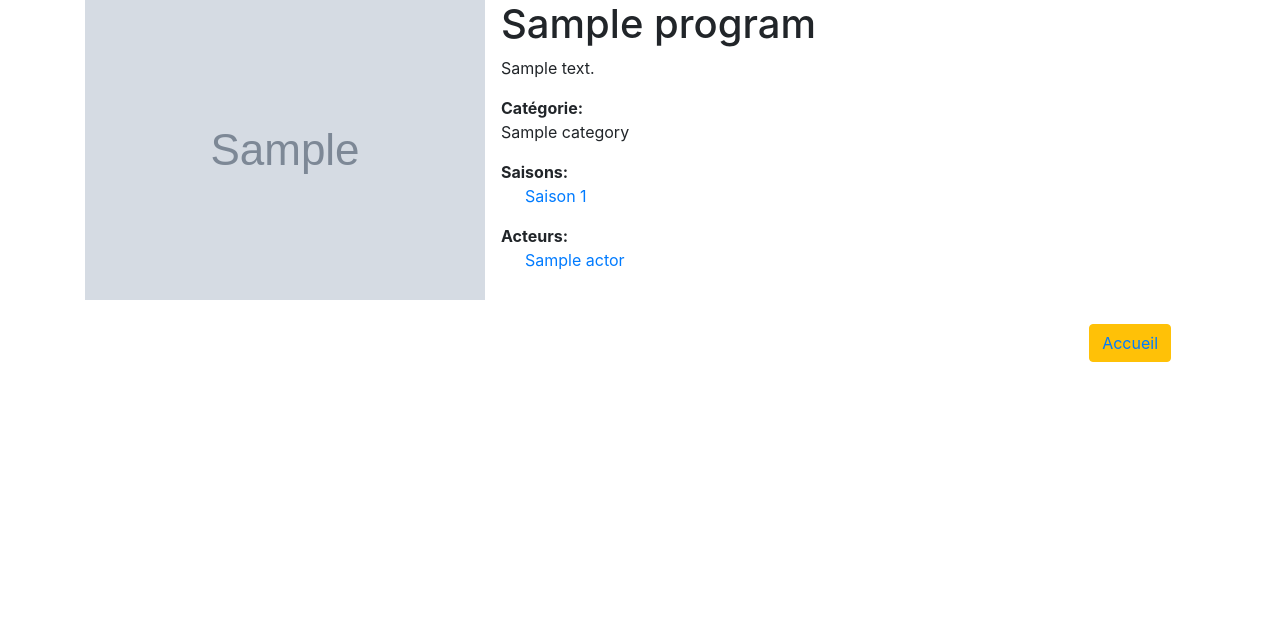
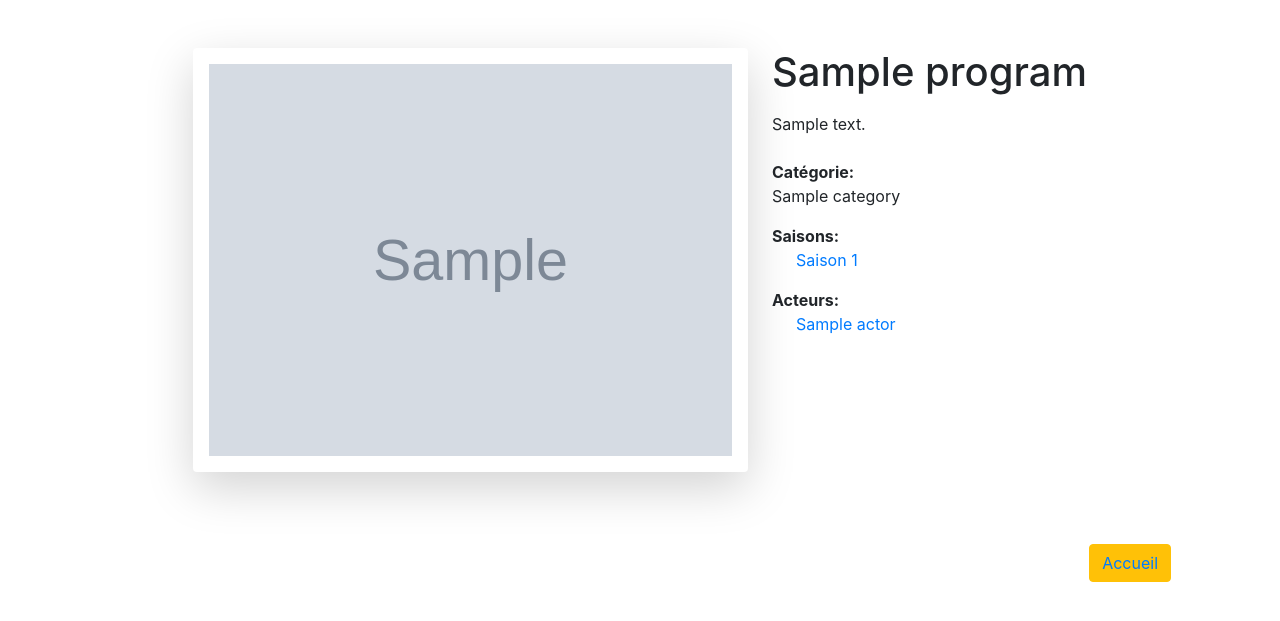
Before and after one commit to Laureenrinadumas/wild-series-symfony, a Symfony app: template templates/wild/show.html.twig in a window 1280 px wide. Shown: the part 56-677 px from the top of the page. Run offline with Twig, Linux system fonts and the light colour scheme; the template is opened without the code that fills it: most values are stand-ins (such as "Sample title", 1, 10 or a date in 2020); grey boxes marked "Sample" are stand-in pictures; some libraries are stand-ins or nearby versions.

Commit message:
css in progress

```diff
--- a/templates/wild/show.html.twig
+++ b/templates/wild/show.html.twig
@@ -3,17 +3,24 @@
 {% block title %}{{ slug }}{% endblock %}
 
 {% block body %}
-    <div class="media">
-        <img class="align-self-start mr-3" src="{{program.poster}}" alt="{{ program.title }} poster">
-        <div class="media-body">
-            <h1 class="mt-0">{{ program.title }}</h1>
-            <p>{{ program.summary }}</p>
+    <div class="d-flex justify-content-center mt-5">
+        <img class="w-50 shadow-lg p-3 mb-5 bg-white rounded" src="{{program.poster}}" alt="{{ program.title }} poster">
+        <div class="d-flex flex-column ml-4">
+            <div class="mb-2">
+                <h1 class="mb-3">{{ program.title }}</h1>
+                <p class="text-justify">{{ program.summary }}</p>
+            </div>
+            <div>
                 <strong>Catégorie:</strong>
                 <p>{{ program.category.name }}</p>
+            </div>
+            <div>
                 <strong>Saisons:</strong>
                 {% for season in seasons %}
                     <p><a class="text-decoration-none link-button ml-4" href="{{ path('wild_show_season', { 'id' : season.id }) }}">Saison {{ season.number }}</a></p>
                 {% endfor %}
+            </div>
+            <div>
                 <strong>Acteurs:</strong>
                 <ul class="list-group">
                     {% for actor in program.actors %}
@@ -24,6 +31,7 @@
                 </ul>
             </div>
         </div>
+    </div>
     <div class="d-flex justify-content-end m-4">
         <button class="btn btn-warning">
             <a class="text-decoration-none link-button" href="{{ path('wild_index') }}">
```
Lines whose indentation alone changed are shown as unchanged.
